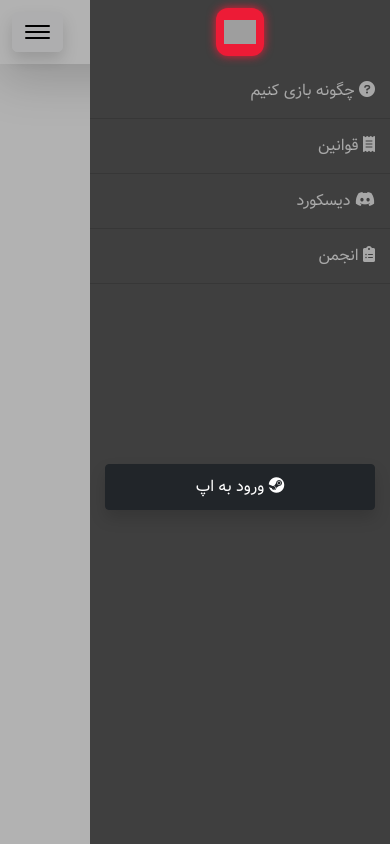
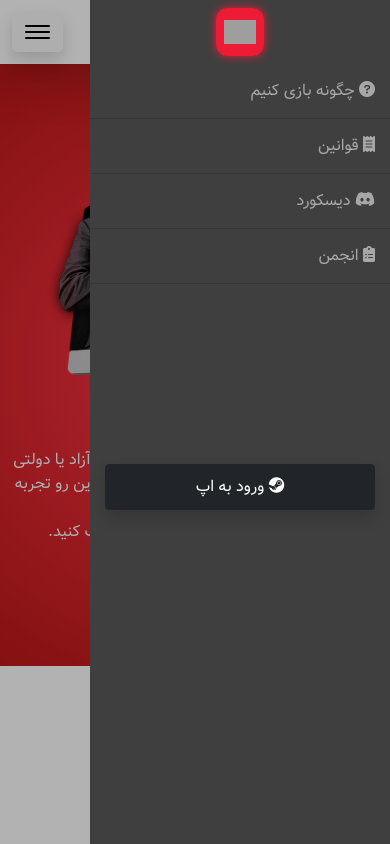
Before and after one commit to Ali-Asad1/IranRoleplay-Template, a plain HTML site: page index.html in a window 390 px wide. Both pictures are taken after a click on the button 37 px from the left and 32 px from the top of the page. Drawn offline with nearby package versions, Linux system fonts and the light colour scheme; grey boxes are pictures that could not be loaded; files whose address does not match are found by name.

Commit message:
add Page header content

```diff
--- a/assets/styles/app.css
+++ b/assets/styles/app.css
@@ -9,7 +9,7 @@ body {
 
 /* navBar Styles */
 .navbar {
-	z-index: 1;
+	z-index: 899;
 }
 
 .navbar a {
@@ -113,7 +113,7 @@ body {
 	right: -100%;
 	background-color: #3f3f3f;
 	transition: all 1s;
-	z-index: 101;
+	z-index: 901;
 	-webkit-transition: all 1s;
 	-moz-transition: all 1s;
 	-ms-transition: all 1s;
@@ -182,7 +182,7 @@ body {
 	background-color: #0000004d;
 	opacity: 0;
 	transition: all 1s;
-	z-index: 100;
+	z-index: 900;
 	-webkit-transition: all 1s;
 	-moz-transition: all 1s;
 	-ms-transition: all 1s;
@@ -194,3 +194,26 @@ body {
 	visibility: visible;
 	opacity: 1;
 }
+
+/* Page header style */
+
+header {
+	z-index: -1;
+}
+
+.page-header {
+    background: radial-gradient(circle, #ff3547, #be1919);
+	/* padding-top: 5rem; */
+}
+
+.page-header-content img {
+	max-width: 100%;
+}
+
+.play-btn {
+	display: flex;
+	justify-content: center;
+	align-items: center;
+	padding: 13px 16px;
+	text-decoration: none;
+}
--- a/index.html
+++ b/index.html
@@ -26,7 +26,6 @@
 	</head>
 
 	<body>
-		<header>
 		<div class="side-menu">
 			<a href="#" class="icon mx-auto my-2"
 				><img src="https://iranroleplay.com/images/logo.png" alt="Irrp-Icon"
@@ -42,9 +41,7 @@
 					<a class="nav-link" href="#"> <i class="fa fa-receipt"></i> قوانین</a>
 				</li>
 				<li class="nav-item">
-						<a class="nav-link" href="#"
-							><i class="fa-brands fa-discord"></i> دیسکورد</a
-						>
+					<a class="nav-link" href="#"><i class="fa-brands fa-discord"></i> دیسکورد</a>
 				</li>
 				<li class="nav-item">
 					<a class="nav-link" href="#"
@@ -56,17 +53,14 @@
 				<i class="fab fa-steam"></i> ورود به اپ
 			</button>
 		</div>
-			<div class="side-menu-overlay">
-			</div>
-			<nav class="navbar navbar-light shadow-lg fixed-top">
+		<div class="side-menu-overlay"></div>
+		<nav class="navbar navbar-light shadow-lg">
 			<div class="container-fluid">
 				<div class="wrapper">
 					<a href="#" class="icon"
 						><img src="https://iranroleplay.com/images/logo.png" alt="Irrp-Icon"
 					/></a>
-						<a href="#" class="dark-icon"
-							><i class="fa-solid fa-circle-half-stroke"></i
-						></a>
+					<a href="#" class="dark-icon"><i class="fa-solid fa-circle-half-stroke"></i></a>
 				</div>
 				<ul class="nav justify-content-center">
 					<li class="nav-item">
@@ -98,7 +92,34 @@
 				</button>
 			</div>
 		</nav>
-		</header>
+		<div class="page-header">
+			<div class="page-header-content py-5">
+				<div class="container">
+					<div class="row align-items-center text-center">
+						<div class="col-12 col-md-6 header-image">
+							<img src="/assets/images/irrpChars.png" alt="#" />
+						</div>
+						<div class="col-12 col-md-6 text-light header-descroption">
+							<h1>ایران رول پلی</h1>
+							<p mb-1>
+								تجربه متفاوت از نقش آفرینی. در شغل های آزاد یا دولتی شروع به کار
+								کنید و سبک متفاوتی از بازی آنلاین رو تجربه کنید <br />
+								برای ورود به سرور بر روی دکمه <i class="fa fa-play"></i> کلیلک کنید.
+							</p>
+							<h3 class="row justify-content-center align-items-center">
+								<div class="wrapper d-flex justify-content-center align-items-center">
+									<a class="col-auto btn-dark rounded-circle play-btn mx-3" href="#">
+										<i class="fa fa-play"></i>
+									</a>
+									<span class="col-auto counter">70/128</span>
+								</div>
+							</h3>
+						</div>
+					</div>
+				</div>
+			</div>
+		</div>
+
 		<script
 			src="https://cdn.jsdelivr.net/npm/bootstrap@5.1.3/dist/js/bootstrap.bundle.min.js"
 			integrity="sha384-ka7Sk0Gln4gmtz2MlQnikT1wXgYsOg+OMhuP+IlRH9sENBO0LRn5q+8nbTov4+1p"
```
Lines whose indentation alone changed are shown as unchanged.
